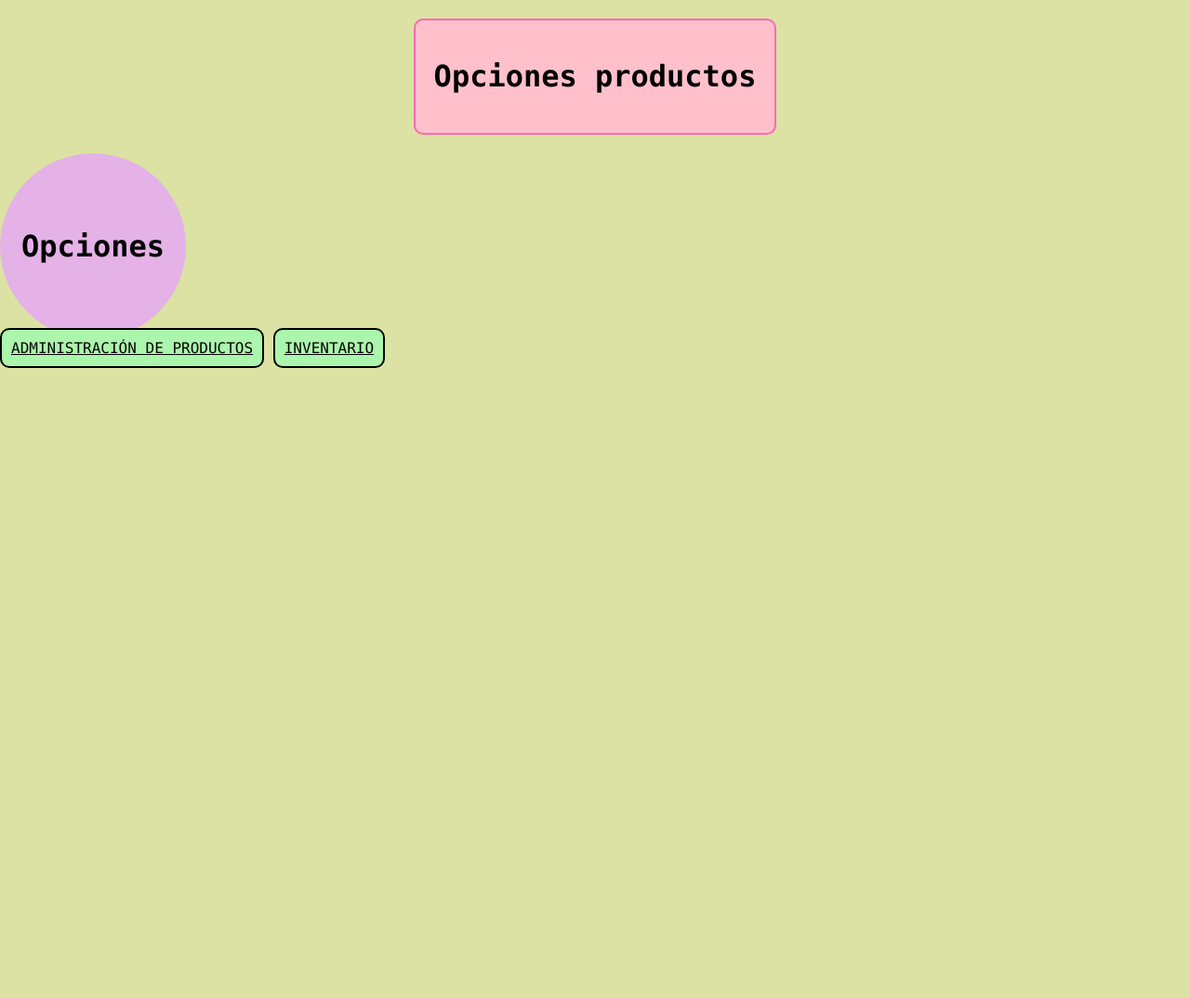
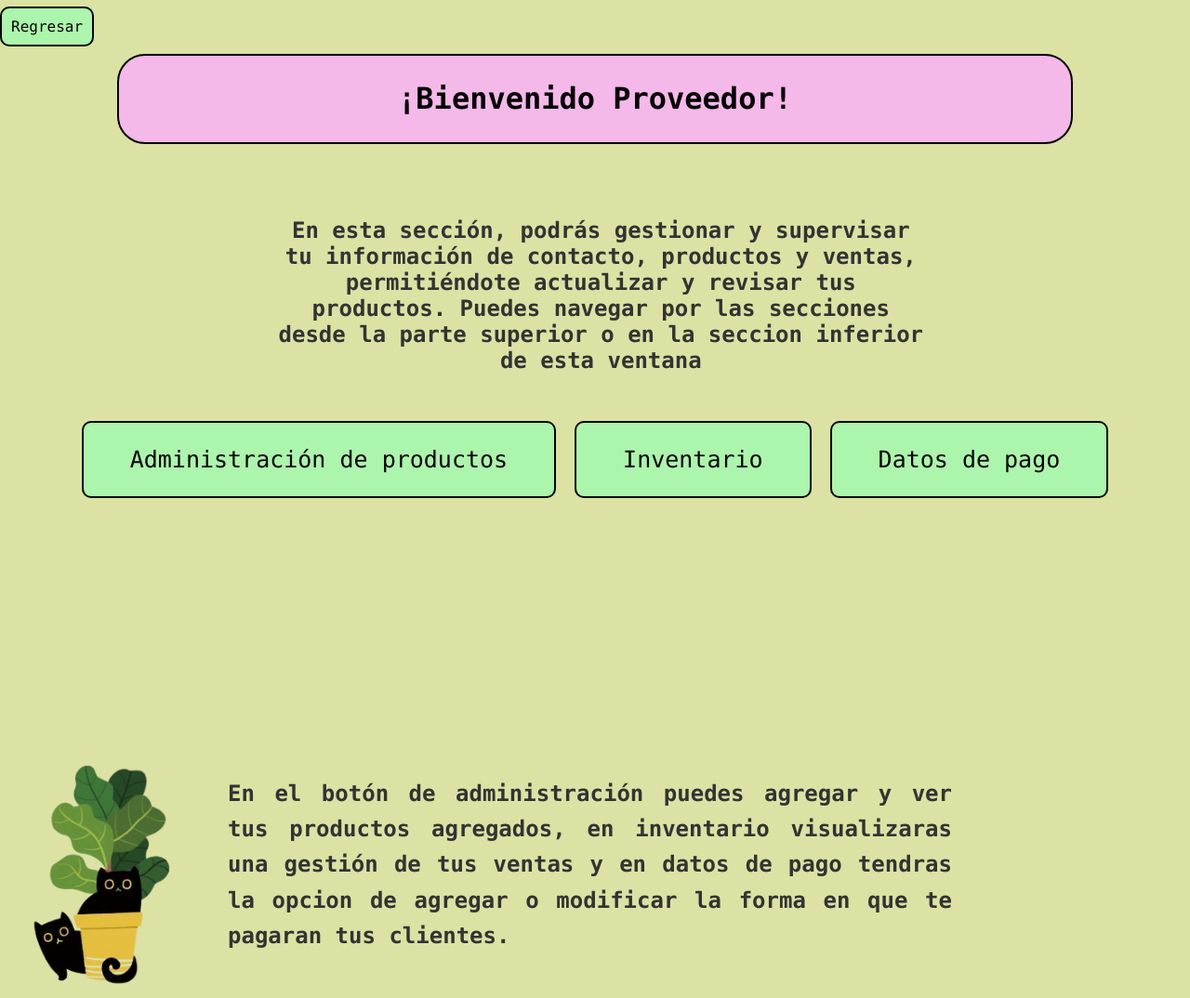
Before and after one commit to KristalPalma/ORGATITO, a PHP site: page /content/indexproveedor.html in a window 1280 px wide. Shown: the part 115-1189 px from the top of the page at 93% size. Before the commit the page ends 511 px from the top, so only its background shows below. Run offline with PHP 8.4, Linux system fonts and the light colour scheme.

Commit message:
estilatso

```diff
--- a/content/AdminProductos/PRUEBAS/holi.txt
+++ b/content/AdminProductos/PRUEBAS/holi.txt
@@ -0,0 +1,4 @@
+</li><a href="content/indexproveedor.html"> INICIO PROVEEDOR</a></li>
+
+
+http://localhost/ORGATITO/content/indexproveedor.html
--- /dev/null
+++ b/content/AdminProductos/datospago.html
@@ -0,0 +1 @@
+proximamente...
--- /dev/null
+++ b/content/AdminProductos/inventario.html
@@ -0,0 +1 @@
+inventario proximamente...
--- a/content/indexproveedor.html
+++ b/content/indexproveedor.html
@@ -17,9 +17,9 @@
             <nav>
               <ul>
                   <li><a class=principal-btn href="indexproveedor">Inicio</a></li>
-                  <li><a class=principal-btn href="../content/AdminProductos/OpcionesProductos.html">Administración de productos</a></li>
-                  <li><a class=principal-btn href="content/indexproveedor.html">Inventario</a></li>
-                  <li><a class=principal-btn href="content/indexproveedor.html">Datos de pago</a></li>
+                  <li><a class=principal-btn href="../content/AdminProductos/administracion.html">Administración de productos</a></li>
+                  <li><a class=principal-btn href="../content/AdminProductos/inventario.html">Inventario</a></li>
+                  <li><a class=principal-btn href="../content/AdminProductos/datospago.html">Datos de pago</a></li>
               </ul>
           </nav>
           <div class="container">
@@ -29,13 +29,27 @@
         </div>
     </header>
 
-    <div class="box-container"><h1>Opciones productos</h1></div>
+    <br><a class=principal-btn href="../index.html">Regresar</a></br>
 
-    <div class="titleee-container"><h1>Opciones </h1></div>
+    <div class="box-container"><h1> ¡Bienvenido Proveedor! </h1></div>
 
-    <a class=principal-btn href="./AdminProductos/OpcionesProductos.html"> ADMINISTRACIÓN DE PRODUCTOS</a>
 
-    <a class=principal-btn href="">INVENTARIO</a>
+    <h1 class="centered-text" > En esta sección, podrás gestionar y supervisar  tu información de contacto, productos y
+      ventas, permitiéndote actualizar y revisar tus productos. Puedes navegar por las secciones desde la parte superior o
+      en la seccion inferior de esta ventana</h1>
+
+<div class="container2" >
+    <a class=big-btn href="./AdminProductos/administracion.html"> Administración de productos</a>
+    <a class=big-btn href="../content/AdminProductos/inventario.html">Inventario</a>
+    <a class=big-btn href="../content/AdminProductos/datospago.html">Datos de pago</a>
+  </div>
+
+<div style="overflow: hidden; gap: 25px;">
+  <div> <img src="../images/orgatito1.png" alt="ORGATITO Logo" style="width: 200px; float: left; margin-right: 45px"></div><h2 style="line-height: 1.6; text-align: justify; width: 80%;"> En el botón de administración puedes agregar y ver tus productos
+    agregados, en inventario visualizaras una gestión de tus ventas
+    y en datos de pago tendras la opcion de agregar o modificar la
+    forma en que te pagaran tus clientes.</h2></div>
+
 </body>
 
 </html>
--- a/index.html
+++ b/index.html
@@ -26,7 +26,6 @@
           <ul>
               <li><a href="content/Catalogo/Catalogo.html">Ver catálogo</a></li>
               <li><a href="AdminUsuarios/usuario/inicio_sesion.html">Iniciar sesión</a></li>
-              </li><a href="content/indexproveedor.html"> INICIO PROVEEDOR</a></li>
           </ul>
       </nav>
 
--- a/styles/estilos.css
+++ b/styles/estilos.css
@@ -1,5 +1,6 @@
 
     /*FORMA*/
+    /*𓍢ִ໋🌷¸.☆¸.♡.¸• ๑۩ BOTONES ۩๑ • ¸.☆¸.♡.¸𓍢ִ໋🌷͙֒✧*/
 
     .principal-btn {
         background-color: #acf5ac;   /*COLOR FINAL: BOTON PRINCIPAL*/
@@ -10,6 +11,7 @@
         transition: transform 0.3s ease-in-out;
         cursor: pointer;
         font-family: 'Lucida Console';
+        text-decoration: none;
       }
 
     .principal-btn:active{
@@ -20,6 +22,45 @@
       .principal-btn:hover{
         background: #8ceb88; /*COLOR FINAL? boton CURSOR*/
       }
+    /*BOTON GRANDE*/
+
+    .big-btn {
+      background-color: #acf5ac;   /*COLOR FINAL: BOTON PRINCIPAL*/
+      color: rgb(4, 3, 3);
+      padding: 25px 50px;
+      border-radius: 10px; /*bordes redondos*/
+      border: 2px solid #000; /* Borde color negro y de 1 píxel de grosor */
+      transition: transform 0.3s ease-in-out;
+      cursor: pointer;
+      font-family: 'Lucida Console';
+      text-decoration: none;
+      font-size: 25px;
+    }
+
+  .big-btn:active{
+      background: #F4F7B7; /*COLOR FINAL?*/
+      transform: scale(0.10);
+    }
+
+    .big-btn:hover{
+      background: #8ceb88; /*COLOR FINAL? boton CURSOR*/
+    }
+
+    .container2 {
+      display: flex;
+      justify-content: center; /* Centra horizontalmente */
+      align-items: center;     /* Centra verticalmente */
+      height: 80vh;           /* Altura del contenedor (ej. toda la pantalla) */
+      gap: 20px;
+    }
+
+    .container2 nav li {
+      margin-left: 15px; /* Spacing between nav items */
+      margin-right: 15px;
+      list-style-type: none;
+    }
+
+
 
       /*CUERPO*/
       body {
@@ -30,12 +71,8 @@
         color: #333; /* Text Color */
       }
 
-      /*texto*/
+ /*𓍢ִ໋🌷¸.☆¸.♡.¸• ๑۩ HEADER ۩๑ • ¸.☆¸.♡.¸𓍢ִ໋🌷͙֒✧*/
 
-    .h1_rosa {
-        font-family: 'Lucida Console' ;
-        color:#f159fc
-      }
 
       /* Header Styles */
       .header {
@@ -98,37 +135,39 @@
   }
 
 
+
+
+ /*𓍢ִ໋🌷¸.☆¸.♡.¸• ๑۩ TEXTO ۩๑ • ¸.☆¸.♡.¸𓍢ִ໋🌷͙֒✧*/
   h1{
-    color:#000
+    color:#000;
+    font-family:'lucida console';
   }
 
-  .title-container {
-    background-color: #acf5ac;   /*COLOR FINAL: BOTON PRINCIPAL*/
-    color: rgb(4, 3, 3);
-    padding: 10px;
-    border-radius: 10px; /*bordes redondos*/
-    border: 2px solid #000; /* Borde color negro y de 1 píxel de grosor */
-    cursor: pointer;
-    font-family: 'Lucida Console';
-    text-align: center;
-}
-  .titleee-container {
-    display: flex;
-    justify-content: center;
-    align-items: center;
-    width: 200px;
-    height: 200px;
-    background-color: rgb(228, 178, 231);
-    border-radius: 50%;
-    text-align: center;
-}
-
 .box-container {
-    background-color: pink; /* Fondo rosa */
-    padding: 20px; /* Espacio interior */
-    border: 2px solid #ff69b4; /* Borde sólido rosa oscuro */
-    border-radius: 10px; /* Bordes redondeados */
+    background-color: #F4B8E9; /* Fondo rosa */
+    padding: 6px 300px; /* Espacio interior */
+    border: 2px solid #000000; /* Borde sólido rosa oscuro */
+    border-radius: 30px; /* Bordes redondeados */
     width: fit-content; /* Ancho ajustado al contenido */
     margin: 20px auto; /* Centrado horizontalmente con margen superior e inferior */
     text-align: center; /* Centrar texto */
 }
+
+.centered-text {
+    position: absolute; /* Posiciona el texto absolutamente */
+    top: 50%; /* Coloca el texto en la mitad de la altura */
+    left: 45%; /* Coloca el texto en la mitad del ancho */
+    right: .1%;
+    transform: translate(-40%, -40%); /* Ajusta para centrar el texto */
+    font-size: 24px;
+    color: #333;
+    text-align: center;
+}
+
+.container-center-text {
+
+  position: absolute; /* Centra horizontalmente */
+  height: 20vh;           /* Altura del contenedor (toda la pantalla) */
+  margin: 0;               /* Elimina el margen por defecto del body */
+  left: 10%;
+}
```
Also changed, not shown: content/AdminProductos/OpcionesProductos.html (deleted, +0 -18 lines), content/AdminProductos/administracion.html (added, +39 -0 lines), styles/global.css (+1 -25 lines), images/orgatito1.png (added).
